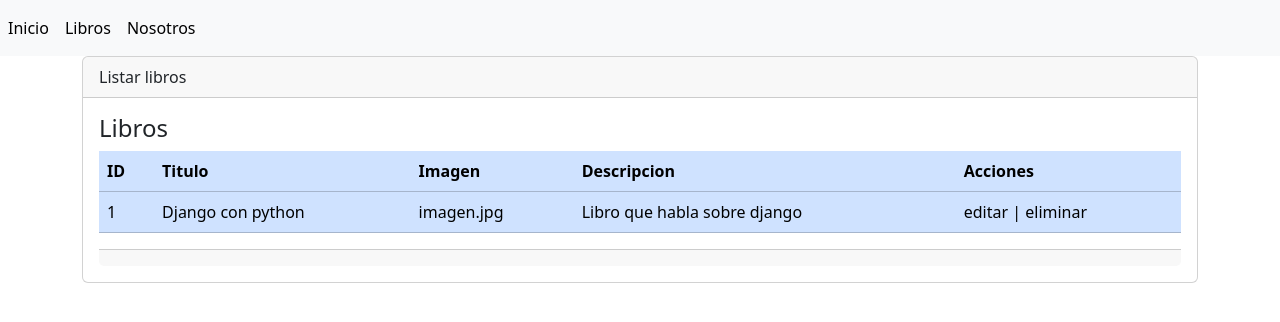
After one commit to BlazeShotS/Sistema-Libreria, a Django app: page /libros in a window 1280 px wide. The commit adds this page. Shown: the top 322 px of the page. Run offline with Django 5.2, Linux system fonts and the light colour scheme.

Commit message:
Navegacion de paginas

```diff
--- a/libreria/templates/base.html
+++ b/libreria/templates/base.html
@@ -23,9 +23,9 @@
 
        <nav class="navbar navbar-expand navbar-light bg-light">
         <div class="nav navbar-nav">
-            <a class="nav-item nav-link active" href="#" aria-current="page">Inicio </a>
-            <a class="nav-item nav-link active" href="#" aria-current="page">Libros </a>
-            <a class="nav-item nav-link active" href="#" aria-current="page">Nosotros </a>
+            <a class="nav-item nav-link active" href="{% url 'inicio'%}" >Inicio </a>
+            <a class="nav-item nav-link active" href="{% url 'libros'%}" >Libros </a>
+            <a class="nav-item nav-link active" href="{% url 'nosotros'%}" >Nosotros </a>
         </div>
        </nav>
 
--- /dev/null
+++ b/libreria/templates/libros/index.html
@@ -0,0 +1,44 @@
+{% extends "base.html" %}
+
+{% block titulo %} Lista de libros {% endblock %}
+
+{% block contenido %}
+
+<div class="card">
+    <div class="card-header">Listar libros</div>
+    <div class="card-body">
+        <h4 class="card-title">Libros</h4>
+
+        <div class="table-responsive">
+            <table class="table table-primary">
+                <thead>
+                    <tr>
+                        <th scope="col">ID</th>
+                        <th scope="col">Titulo</th>
+                        <th scope="col">Imagen</th>
+                        <th scope="col">Descripcion</th>
+                        <th scope="col">Acciones</th>
+                    </tr>
+                </thead>
+                <tbody>
+                    <tr class="">
+                        <td>1</td>
+                        <td>Django con python</td>
+                        <td>imagen.jpg</td>
+                        <td>Libro que habla sobre django</td>
+                        <td>editar | eliminar</td>
+                    </tr>
+                </tbody>
+            </table>
+        </div>
+
+        <div class="card-footer text-muted">
+
+        </div>
+
+    </div>
+
+</div>
+
+
+{% endblock %}
--- a/libreria/urls.py
+++ b/libreria/urls.py
@@ -2,6 +2,7 @@ from django.urls import path
 from . import views
 
 urlpatterns = [
-    path('', views.inicio, name='inicio'),
-    path('nosotros', views.nosotros, name= 'nosotros')
+    path('', views.inicio, name='inicio'), #name='inicio' , ese inicio tengo que poner en mi href o ruta mejor dicho
+    path('nosotros', views.nosotros, name= 'nosotros'),
+    path('libros', views.libros, name='libros')
 ]
--- a/libreria/views.py
+++ b/libreria/views.py
@@ -3,6 +3,8 @@ from django.http import HttpResponse
 
 # Create your views here.
 def inicio(request):
-    return HttpResponse ("<h1>Bienvenido Abel</h1>")
+    return render(request, 'paginas/inicio.html')
 def nosotros(request):
     return render(request, 'paginas/nosotros.html')
+def libros(request):
+    return render(request, 'libros/index.html')
```
Also changed, not shown: libreria/templates/libros/crear.html (added, +9 -0 lines), libreria/templates/libros/editar.html (added, +9 -0 lines), libreria/templates/paginas/inicio.html (added, +21 -0 lines), libreria/templates/libros/form.html (added), libreria/templates/paginas/nosotros.html (line endings or trailing spaces).
